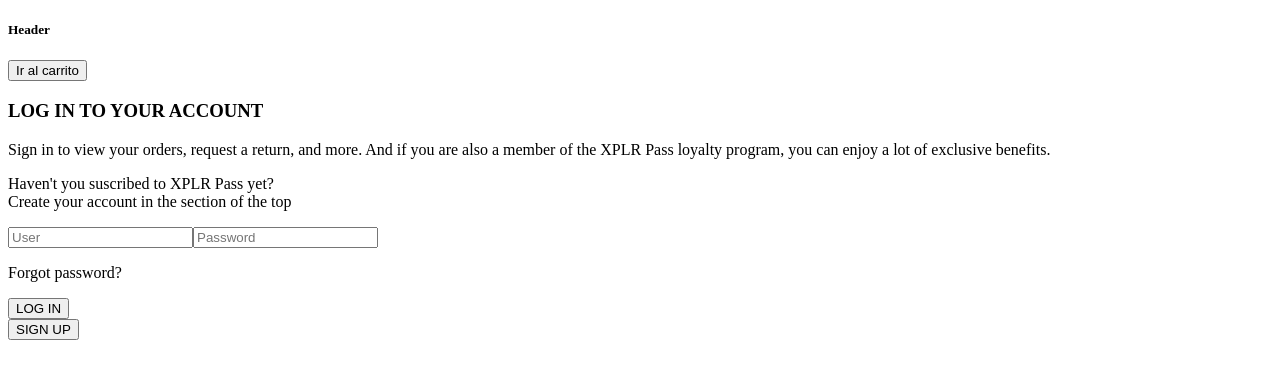
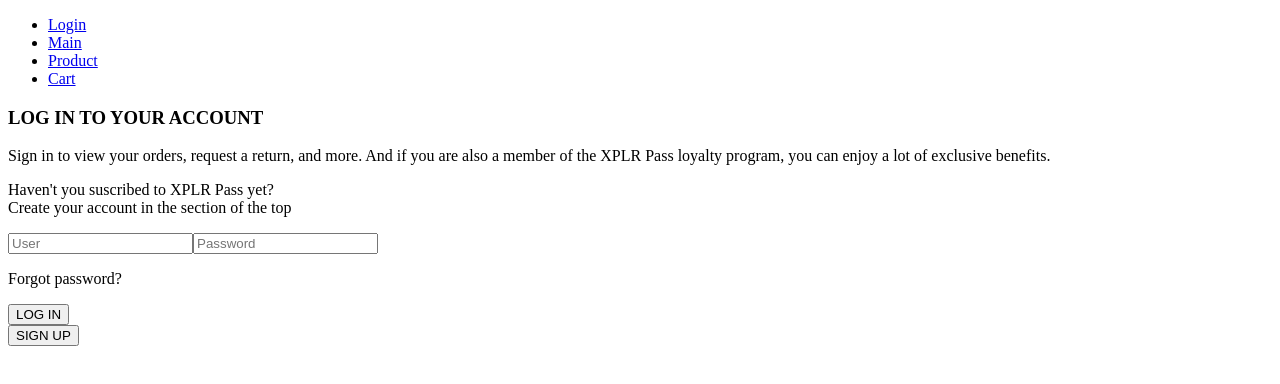
Before and after one commit to aoteron/thenorthface-mobilestore-clone, a React (Vite) app: page / in a window 1280 px wide. Shown: the top 384 px of the page. Built offline with nearby package versions, Linux system fonts and the light colour scheme.

Commit message:
fear FakeHeader and hide private routes
Create FakeHeader to navigate without problems.

Bugs detected: /cart does not render; login is not saved in localStorage

```diff
--- /dev/null
+++ b/src/components/header/FakeHeader.tsx
@@ -0,0 +1,25 @@
+import { Link } from "react-router-dom";
+
+const FakeHeader = () => {
+  return (
+    <div>
+      <ul>
+        <li>
+          <Link to="/">Login</Link>
+        </li>
+        <li>
+          <Link to="/main">Main</Link>
+        </li>
+        <li>
+          <Link to="/product">Product</Link>
+        </li>
+        {/* Aquí no se proporciona un enlace para /product/:productId ya que es dinámico */}
+        <li>
+          <Link to="/cart">Cart</Link>
+        </li>
+      </ul>
+    </div>
+  );
+};
+
+export default FakeHeader;
--- a/src/components/router/app.router.tsx
+++ b/src/components/router/app.router.tsx
@@ -4,7 +4,7 @@ import Main from '../../pages/main/Main';
 import Product from '../../pages/product/Product';
 import ProductDetails from "../../pages/product/Product";
 import Cart from "../../pages/cart/Cart";
-import ProtectedRoute from "./ProtectedRoutes";
+// import ProtectedRoute from "./ProtectedRoutes";
 import { AuthProvider } from "../contexts/AuthContext";
 
 const AppRoutes = () => {
@@ -16,13 +16,13 @@ const AppRoutes = () => {
                     path="/" element={<Login />}
                     />
                     <Route
-                    path="/main" element={<ProtectedRoute component={Main} />}
+                    path="/main" element={<Main />}
                     />
                     <Route
-                    path="/product" element={<ProtectedRoute component={Product}/>}
+                    path="/product" element={<Product />}
                     />
                     <Route
-                    path="/product/:productId" element={<ProtectedRoute component={ProductDetails} />}
+                    path="/product/:productId" element={<ProductDetails />}
                     />
                     <Route
                     path="/cart"
--- a/src/pages/cart/Cart.tsx
+++ b/src/pages/cart/Cart.tsx
@@ -1,13 +1,19 @@
 // pages/cart/Cart.tsx
+import FakeHeader from '../../components/header/FakeHeader';
 import Header from '../../components/header/Header';
 import { CartItems } from './components/CartItems';
 
 const Cart: React.FC = () => {
   return (
     <>
+    <div>
+    <section>
+      <FakeHeader />
+    </section>
       <Header />
       <h2>Cart</h2>
       <CartItems />
+    </div>
     </>
   );
 };
--- a/src/pages/login/Login.tsx
+++ b/src/pages/login/Login.tsx
@@ -4,7 +4,8 @@ import { useAuthDispatch } from '../../components/contexts/AuthContext.tsx';
 import { useNavigate } from 'react-router-dom';
 import { User } from '../../data/usersData.ts';
 import { useUsersContext } from '../../components/contexts/UserContext.tsx';
-import Header from '../../components/header/Header.tsx'
+// import Header from '../../components/header/Header.tsx'
+import FakeHeader from '../../components/header/FakeHeader.tsx';
 
 async function getUserData() {
   try {
@@ -68,7 +69,7 @@ async function getUserData() {
   return (
     <>
     <section>
-      <Header />
+      <FakeHeader />
     </section>
 
     <section>
--- a/src/pages/main/Main.tsx
+++ b/src/pages/main/Main.tsx
@@ -1,4 +1,5 @@
 // pages/main/Main.tsx
+import FakeHeader from '../../components/header/FakeHeader';
 import Header from '../../components/header/Header';
 import { products } from '../../data/productsData';
 import { Link } from 'react-router-dom';
@@ -7,6 +8,9 @@ const Main: React.FC = () => {
 
   return (
     <div>
+    <section>
+      <FakeHeader />
+    </section>
       <Header />
       <h1>Main</h1>
       <section>
--- a/src/pages/product/Product.tsx
+++ b/src/pages/product/Product.tsx
@@ -2,19 +2,23 @@ import Header from '../../components/header/Header';
 import { useParams } from 'react-router-dom';
 import { products, Product } from '../../data/productsData';
 import { useCartContext } from '../../components/contexts/CartContext';
+import FakeHeader from '../../components/header/FakeHeader';
 
 const ProductDetails: React.FC = () => {
   const { productId } = useParams<{ productId: string }>();
   const product: Product | undefined = products.find((p: Product) => p.id === productId);
 
   if (!product) {
-    return <div>Producto no encontrado</div>;
+    return <><section><FakeHeader /></section><div>Producto no encontrado</div></>;
   }
 
   const firstVariation = product.variations[0];
 
   return (
     <div>
+      <section>
+      <FakeHeader />
+      </section>
       <Header />
       <h2>{product.name}</h2>
       <p>Uso: {product.category}</p>
```
